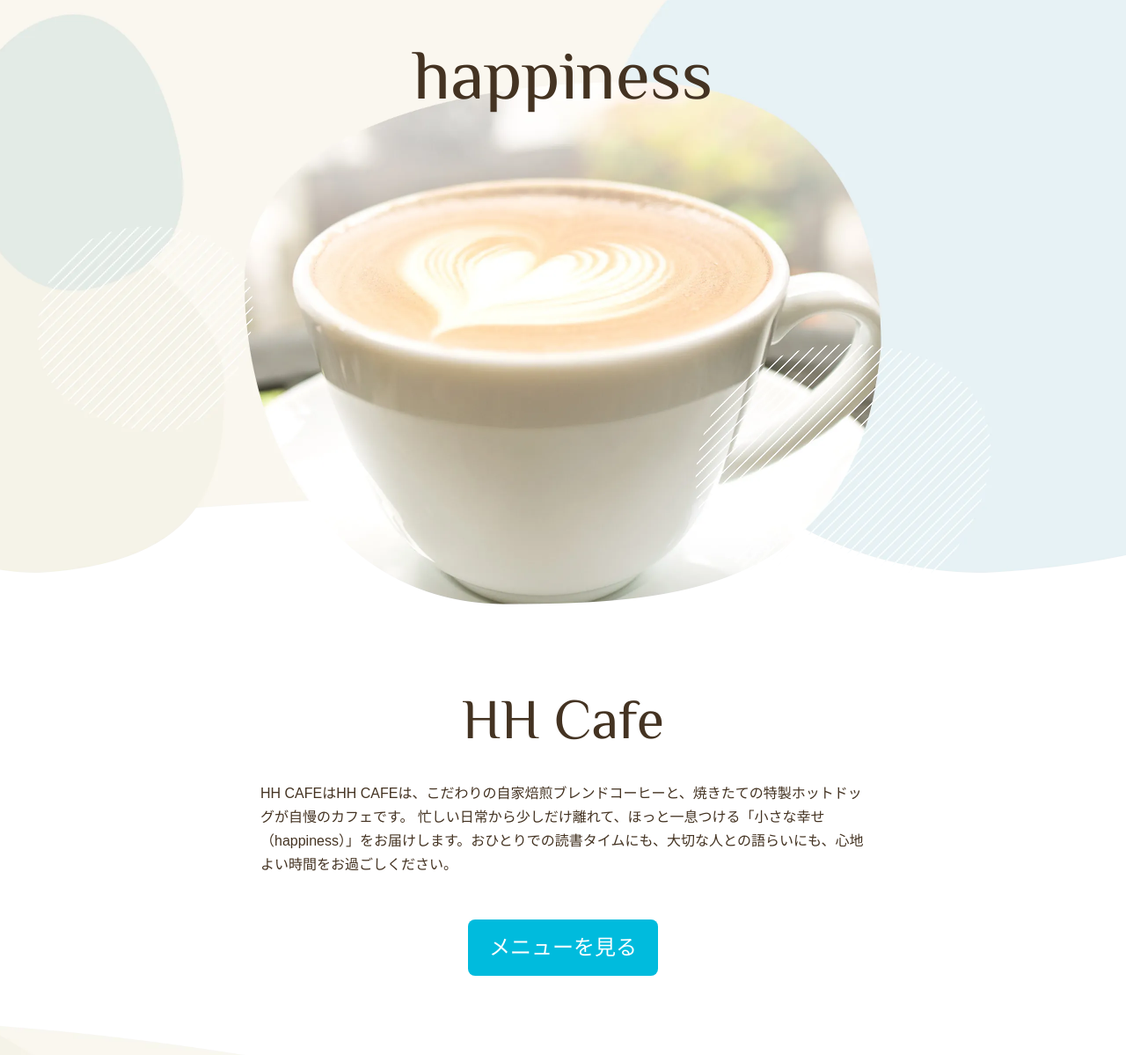
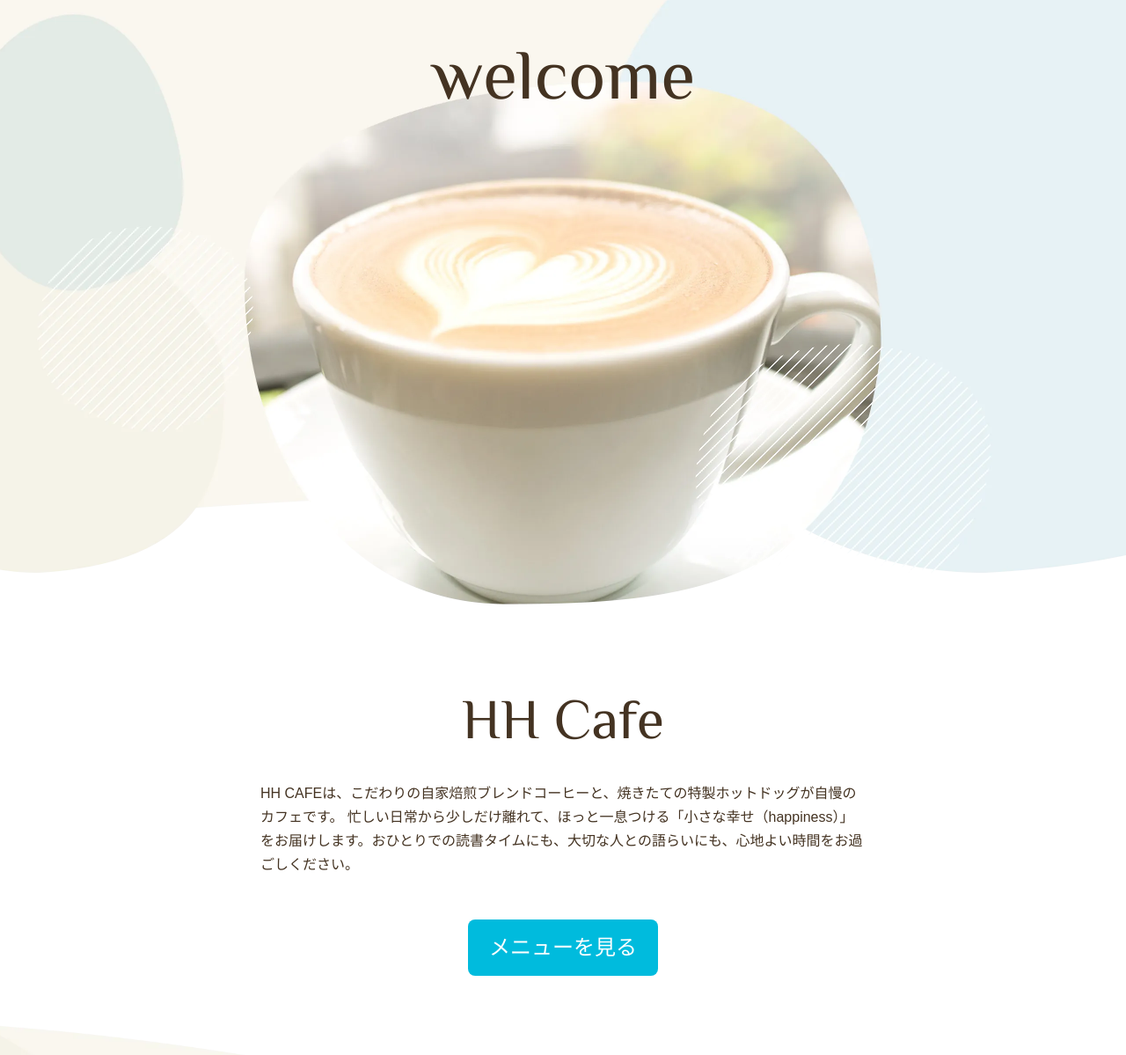
Before and after one commit to cooktag111-max/machi333, a plain HTML site: page index.html in a window 1280 px wide. Shown: the part 101-1300 px from the top of the page at 88% size. Drawn offline with Linux system fonts and the light colour scheme; some packages are replaced by stand-ins of ours.

Commit message:
Update index.html

```diff
--- a/index.html
+++ b/index.html
@@ -35,13 +35,13 @@
                     </ul>
                 </nav>
             </header>
-            <h2 class="page-title font-english">happiness</h2>
+            <h2 class="page-title font-english">welcome</h2>
         </div>
 
         <section class="about">
             <h3 class="heading-large font-english">HH Cafe</h3>
             <p>
-                HH CAFEはHH CAFEは、こだわりの自家焙煎ブレンドコーヒーと、焼きたての特製ホットドッグが自慢のカフェです。
+                HH CAFEは、こだわりの自家焙煎ブレンドコーヒーと、焼きたての特製ホットドッグが自慢のカフェです。
 忙しい日常から少しだけ離れて、ほっと一息つける「小さな幸せ（happiness）」をお届けします。おひとりでの読書タイムにも、大切な人との語らいにも、心地よい時間をお過ごしください。
             </p>
             <div class="align-center">
```
